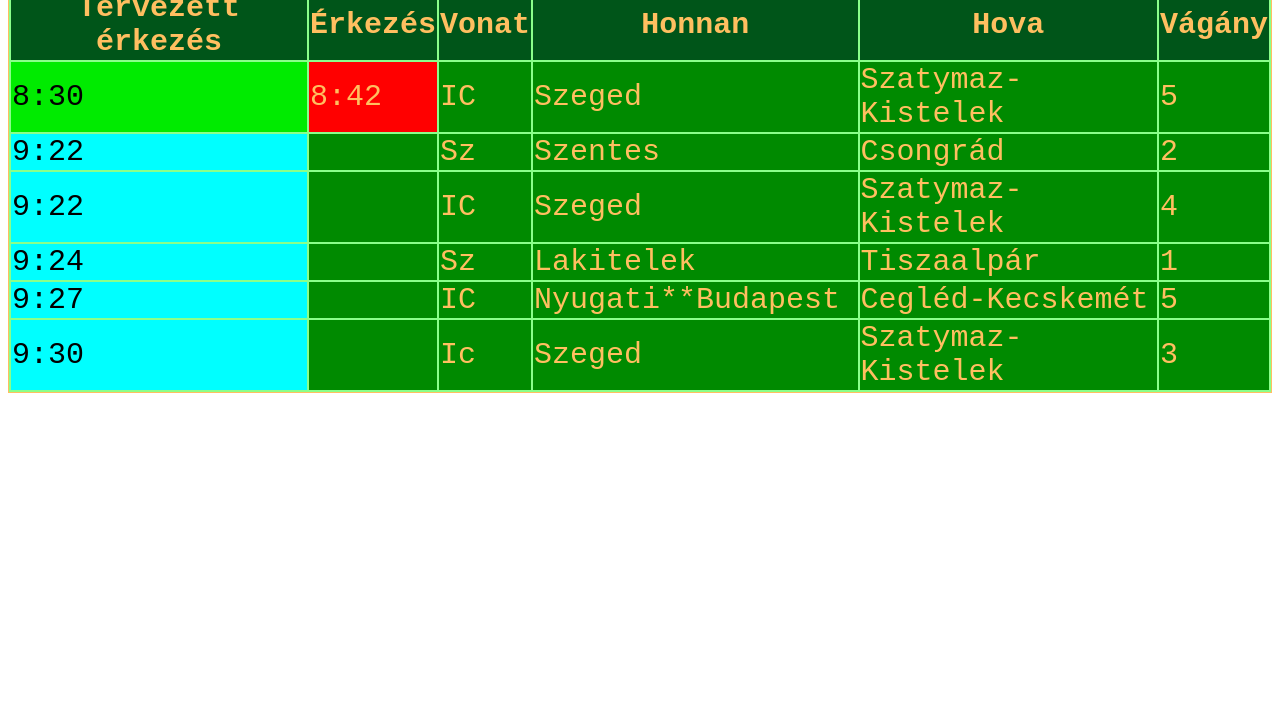
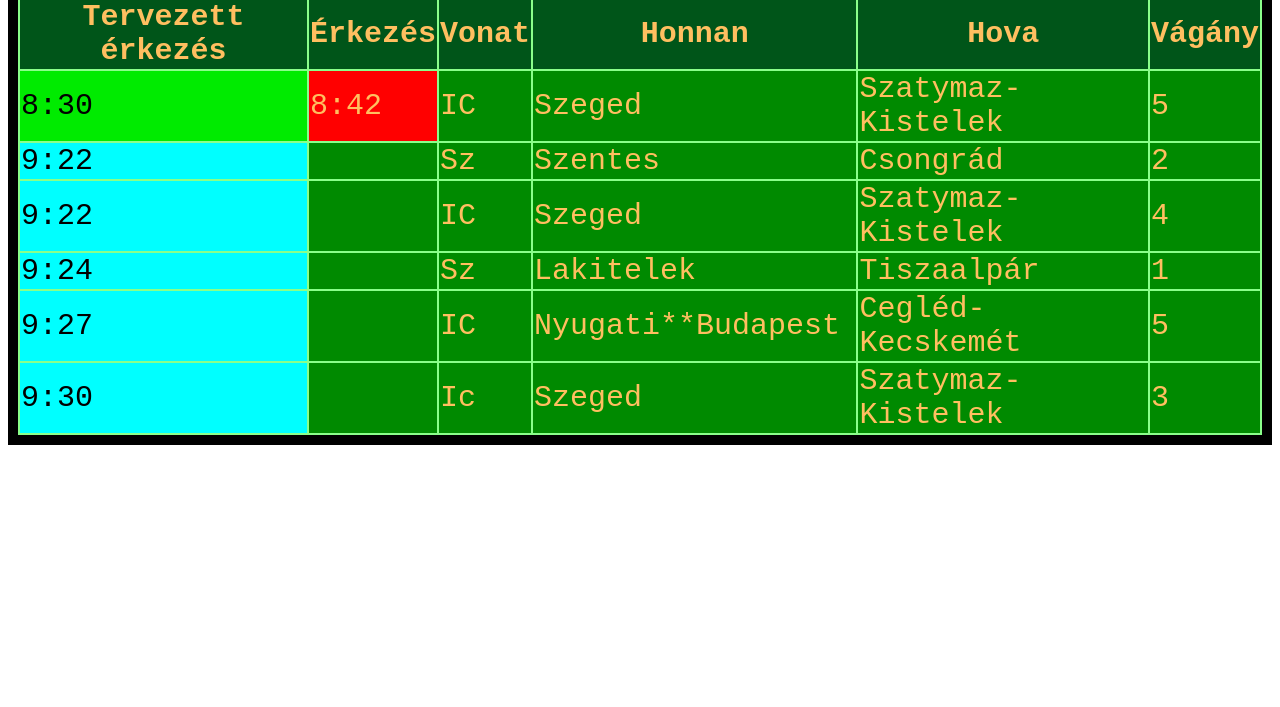
Before and after one commit to Diak008/2025_01_30_utastajekoztatas, a plain HTML site: page index.html in a window 1280 px wide. Shown: the part 93-800 px from the top of the page. Drawn offline with Linux system fonts and the light colour scheme.

Commit message:
Update styles.css

```diff
--- a/styles.css
+++ b/styles.css
@@ -1,5 +1,5 @@
 table {
-    border: 1px solid;
+    border: 10px solid;
     background-color: rgb(138, 255, 138);
     color: rgb(255, 191, 96);
     /* betűszín */
@@ -7,6 +7,7 @@ table {
     /* betűstílus */
     font-size: 30px;
     /* betűméret */
+    border-color: black;
   }
 td{
     background-color: rgb(0, 138, 0);
```
